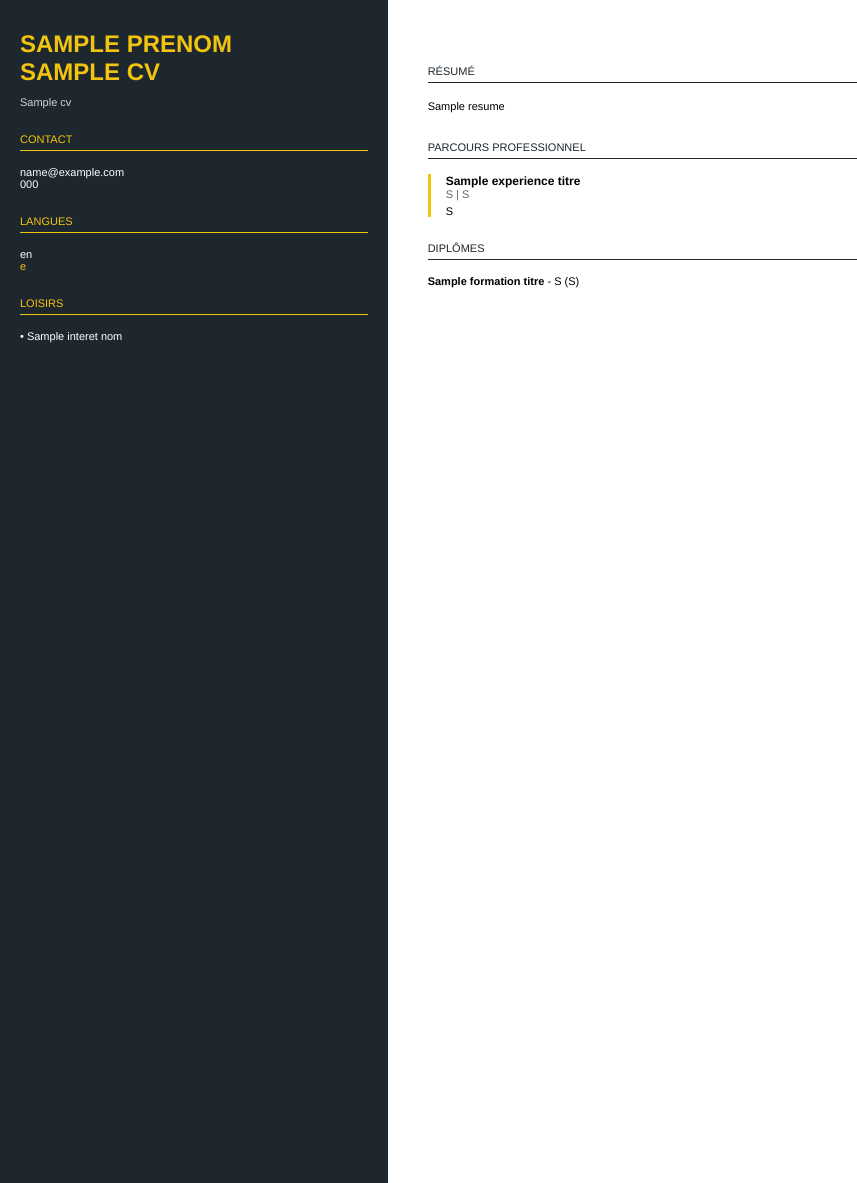
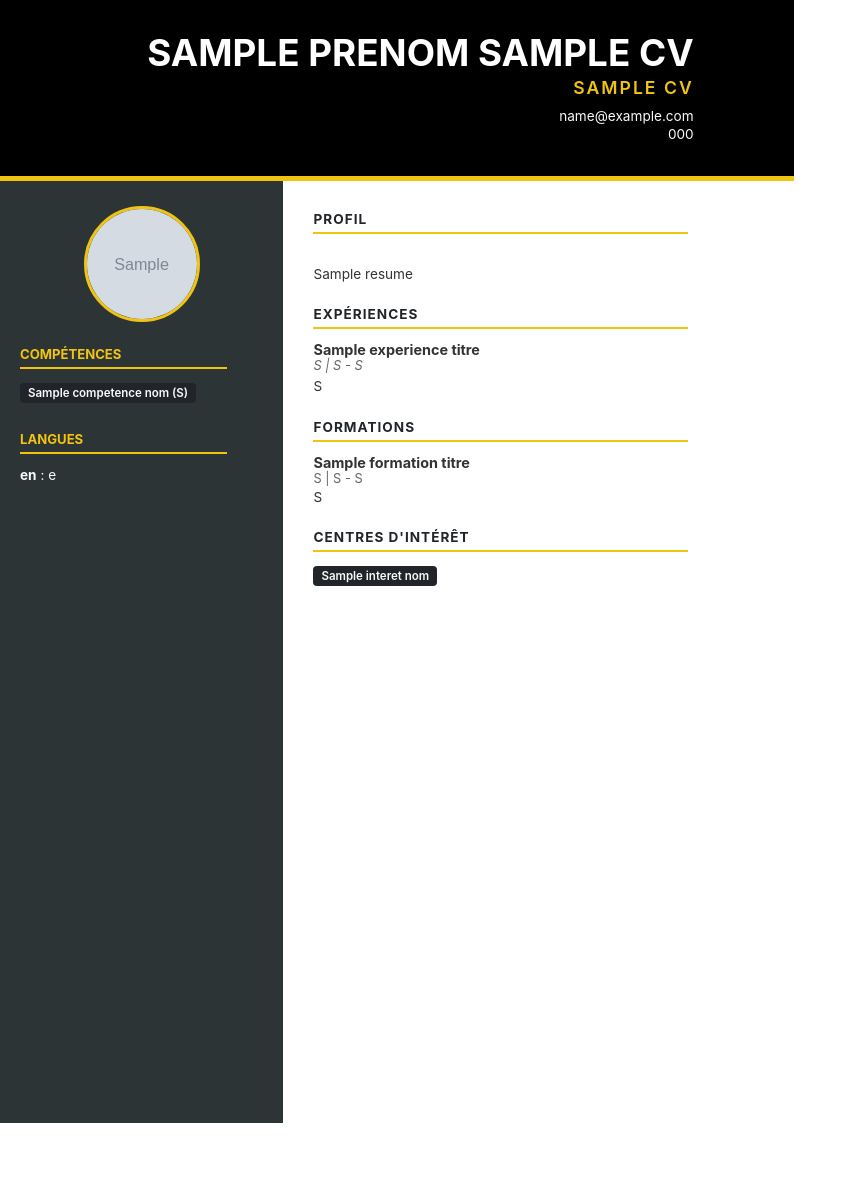
Before and after one commit to AntoineAll/Generateur-de-CV, a PHP site: template templates/tpl4.php in a window 1280 px wide. Shown: the whole page, without its empty margins (0-857 px from the left). After the commit the page ends 1123 px from the top, so only its background shows below. Run offline with PHP 8.4, Linux system fonts and the light colour scheme; the template is opened without the code that fills it: most values are stand-ins (such as "Sample title", 1, 10 or a date in 2020); grey boxes marked "Sample" are stand-in pictures.

Commit message:
Ajout du Template tpl4.php fonctionnel à 99%

```diff
--- a/templates/tpl4.php
+++ b/templates/tpl4.php
@@ -1,56 +1,268 @@
 <!DOCTYPE html>
-<html>
+<html lang="fr">
 <head>
     <meta charset="UTF-8">
     <style>
-        @page { margin: 0; }
-        body { font-family: Helvetica, sans-serif; margin: 0; padding: 0; font-size: 11px; }
-        table { width: 100%; border-collapse: collapse; table-layout: fixed; }
-        .sidebar { width: 30%; background: #1e272e; color: #ffffff; vertical-align: top; padding: 30px 20px; height: 297mm; }
-        .main { width: 70%; padding: 40px; vertical-align: top; background: #ffffff; }
-        .gold { color: #f1c40f; }
-        .section-title { color: #f1c40f; border-bottom: 1px solid #f1c40f; padding-bottom: 5px; margin: 25px 0 15px 0; text-transform: uppercase; }
+        /* --- CONFIGURATION GLOBALE --- */
+        @page { margin: 0; size: A4; }
+        :root {
+            --main-color: #212529;
+            --accent-color: #f1c40f;
+            --side-bg: #f8f9fa;
+            --text-side: #2d3436;
+            --header-bg: #212529;
+        }
+        body {
+            margin: 0;
+            padding: 0;
+            font-family: 'Inter', Helvetica, Arial, sans-serif;
+            color: #333;
+            background: #ffffff;
+            -webkit-print-color-adjust: exact;
+        }
+
+        .tpl-container {
+            width: 210mm;
+            height: 297mm;
+            position: relative;
+            background: white;
+            overflow: hidden;
+        }
+
+        /* --- HEADER ALIGNÉ À DROITE --- */
+        .tpl-header {
+            position: absolute;
+            top: 0;
+            left: 0;
+            width: 100%;
+            height: 48mm;
+            background: #000000;
+            border-bottom: 5px solid var(--accent-color);
+            display: flex;
+            flex-direction: column;
+            justify-content: center;
+            align-items: flex-end;
+            text-align: right;
+            padding-right: 100px;
+            box-sizing: border-box;
+            z-index: 10;
+        }
+
+        h1 { margin: 0; color: #ffffff; font-size: 2.3rem; text-transform: uppercase; line-height: 1; }
+
+        .job-title {
+            margin: 5px 0 10px 0;
+            font-size: 1.1rem;
+            color: var(--accent-color);
+            letter-spacing: 2px;
+            text-transform: uppercase;
+            font-weight: 600;
+        }
+
+        .contact-top {
+            display: flex;
+            flex-direction: column;
+            gap: 2px;
+            font-size: 0.85rem;
+            color: #f8f9fa;
+        }
+
+        /* --- CORPS --- */
+        .tpl-sidebar {
+            position: absolute;
+            top: 48mm;
+            left: 0;
+            width: 75mm;
+            height: calc(297mm - 48mm);
+            background: var(--text-side);
+            padding: 25px 20px;
+            box-sizing: border-box;
+            color: var(--side-bg);
+        }
+
+        .sidebar-photo-container {
+            text-align: center;
+            margin-bottom: 20px;
+        }
+
+        .preview-photo {
+            width: 110px;
+            height: 110px;
+            border: 3px solid var(--accent-color);
+            border-radius: 50%;
+            object-fit: cover;
+        }
+
+        .tpl-main {
+            position: absolute;
+            top: 48mm;
+            left: 75mm;
+            width: 135mm;
+            height: calc(297mm - 48mm);
+            padding: 30px 40px 30px 30px;
+            box-sizing: border-box;
+            background: #ffffff;
+        }
+
+        /* --- STYLES SECTIONS --- */
+        .section-wrapper { margin-bottom: 22px; width: 100%; }
+
+        .section-header {
+            border-bottom: 2px solid var(--accent-color);
+            color: var(--main-color);
+            font-weight: bold;
+            margin-bottom: 12px;
+            padding-bottom: 5px;
+            font-size: 0.85rem;
+            text-transform: uppercase;
+            letter-spacing: 1px;
+            width: 85%;
+        }
+
+        .sidebar-header {
+            border-bottom: 2px solid var(--accent-color);
+            color: var(--accent-color);
+            margin-bottom: 12px;
+            padding-bottom: 5px;
+            font-weight: bold;
+            font-size: 0.82rem;
+            text-transform: uppercase;
+            width: 85%;
+        }
+
+        .small {
+            font-size: 0.85rem;
+            line-height: 1.4;
+            max-width: 85%;
+            word-wrap: break-word;
+        }
+
+        .badge-limit {
+            max-width: 85%;
+            display: block;
+        }
+
+        .badge-item {
+            display: inline-block;
+            background: var(--main-color);
+            color: var(--side-bg);
+            padding: 3px 8px;
+            border-radius: 4px;
+            margin-right: 4px;
+            margin-bottom: 6px;
+            font-size: 0.72rem;
+            font-weight: 600;
+        }
+
+        .fw-bold { font-weight: bold; }
+        .text-muted { color: #666; font-size: 0.8rem; }
     </style>
 </head>
 <body>
-    <table>
-        <tr>
-            <td class="sidebar">
-                <h1 class="gold" style="margin:0; font-size:24px;"><?= mb_strtoupper($cv['prenom']) ?><br><?= mb_strtoupper($cv['nom']) ?></h1>
-                <p style="margin-top:10px; opacity: 0.8;"><?= htmlspecialchars($cv['titre']) ?></p>
 
-                <div class="section-title">Contact</div>
-                <p><?= htmlspecialchars($cv['email']) ?><br><?= htmlspecialchars($cv['telephone']) ?></p>
+<div class="tpl-container">
+    <header class="tpl-header">
+        <h1><?= htmlspecialchars($cv['prenom']) ?> <span class="fw-bold"><?= htmlspecialchars($cv['nom']) ?></span></h1>
+        <div class="job-title"><?= htmlspecialchars($cv['titre'] ?? '') ?></div>
 
-                <div class="section-title">Langues</div>
-                <?php foreach ($cv['langue_nom'] as $i => $nom): if(!empty($nom)): ?>
-                    <p><?= htmlspecialchars($nom) ?><br><span class="gold"><?= htmlspecialchars($cv['langue_niveau'][$i]) ?></span></p>
+        <div class="contact-top">
+            <?php if(!empty($cv['email'])): ?>
+                <div><?= htmlspecialchars($cv['email']) ?></div>
+            <?php endif; ?>
+            <?php if(!empty($cv['telephone'])): ?>
+                <div><?= htmlspecialchars($cv['telephone']) ?></div>
+            <?php endif; ?>
+        </div>
+    </header>
+
+    <aside class="tpl-sidebar">
+        <?php if (!empty($cv['photo_embed'])): ?>
+            <div class="sidebar-photo-container">
+                <img src="<?= $cv['photo_embed'] ?>" class="preview-photo">
+            </div>
+        <?php endif; ?>
+
+        <?php if (!empty($cv['competence_nom'])): ?>
+        <div class="section-wrapper">
+            <div class="sidebar-header">Compétences</div>
+            <div class="badge-limit">
+                <?php foreach($cv['competence_nom'] as $i => $nom): if(!empty($nom)): ?>
+                    <span class="badge-item">
+                        <?= htmlspecialchars($nom) ?>
+                        <?= !empty($cv['competence_niveau'][$i]) ? '('.htmlspecialchars($cv['competence_niveau'][$i]).')' : '' ?>
+                    </span>
                 <?php endif; endforeach; ?>
+            </div>
+        </div>
+        <?php endif; ?>
 
-                <div class="section-title">Loisirs</div>
-                <?php foreach ($cv['interet_nom'] as $nom): if(!empty($nom)): ?>
-                    <div style="margin-bottom:5px;">• <?= htmlspecialchars($nom) ?></div>
+        <?php if (!empty($cv['langue_nom'])): ?>
+        <div class="section-wrapper">
+            <div class="sidebar-header">Langues</div>
+            <?php foreach($cv['langue_nom'] as $i => $nom): if(!empty($nom)): ?>
+                <div class="small" style="margin-bottom:6px">
+                    <strong><?= htmlspecialchars($nom) ?></strong> : <?= htmlspecialchars($cv['langue_niveau'][$i]) ?>
+                </div>
+            <?php endif; endforeach; ?>
+        </div>
+        <?php endif; ?>
+    </aside>
+
+    <main class="tpl-main">
+        <?php if (!empty($cv['resume'])): ?>
+        <div class="section-wrapper">
+            <div class="section-header">Profil</div>
+            <div class="small" style="white-space: pre-line; text-align: justify;">
+                <?= htmlspecialchars($cv['resume']) ?>
+            </div>
+        </div>
+        <?php endif; ?>
+
+        <?php if (!empty($cv['experience_titre'])): ?>
+        <div class="section-wrapper">
+            <div class="section-header">Expériences</div>
+            <?php foreach($cv['experience_titre'] as $i => $titre): if(!empty($titre)): ?>
+                <div style="margin-bottom: 15px;">
+                    <div class="fw-bold" style="font-size:0.9rem; color: #333;"><?= htmlspecialchars($titre) ?></div>
+                    <div class="text-muted" style="margin-bottom: 4px; font-style: italic;">
+                        <?= htmlspecialchars($cv['experience_etab'][$i] ?? '') ?> |
+                        <?= htmlspecialchars($cv['experience_debut'][$i] ?? '') ?> - <?= htmlspecialchars($cv['experience_fin'][$i] ?? '') ?>
+                    </div>
+                    <div class="small" style="white-space: pre-line;"><?= htmlspecialchars($cv['experience_desc'][$i] ?? '') ?></div>
+                </div>
+            <?php endif; endforeach; ?>
+        </div>
+        <?php endif; ?>
+
+        <?php if (!empty($cv['formation_titre'])): ?>
+        <div class="section-wrapper">
+            <div class="section-header">Formations</div>
+            <?php foreach($cv['formation_titre'] as $i => $titre): if(!empty($titre)): ?>
+                <div style="margin-bottom: 12px;">
+                    <div class="fw-bold" style="font-size:0.9rem;"><?= htmlspecialchars($titre) ?></div>
+                    <div class="text-muted" style="margin-bottom: 2px;">
+                        <?= htmlspecialchars($cv['formation_etab'][$i] ?? '') ?> | <?= htmlspecialchars($cv['formation_debut'][$i] ?? '') ?> - <?= htmlspecialchars($cv['formation_fin'][$i] ?? '') ?>
+                    </div>
+                    <?php if(!empty($cv['formation_desc'][$i])): ?>
+                        <div class="small" style="white-space: pre-line;"><?= htmlspecialchars($cv['formation_desc'][$i]) ?></div>
+                    <?php endif; ?>
+                </div>
+            <?php endif; endforeach; ?>
+        </div>
+        <?php endif; ?>
+
+        <?php if (!empty($cv['interet_nom'])): ?>
+        <div class="section-wrapper">
+            <div class="section-header">Centres d'intérêt</div>
+            <div class="badge-limit">
+                <?php foreach($cv['interet_nom'] as $nom): if(!empty($nom)): ?>
+                    <span class="badge-item"><?= htmlspecialchars($nom) ?></span>
                 <?php endif; endforeach; ?>
-            </td>
-            <td class="main">
-                <div class="section-title" style="color:#1e272e; border-color:#1e272e;">Résumé</div>
-                <p style="line-height: 1.6;"><?= nl2br(htmlspecialchars($cv['resume'])) ?></p>
+            </div>
+        </div>
+        <?php endif; ?>
+    </main>
+</div>
 
-                <div class="section-title" style="color:#1e272e; border-color:#1e272e;">Parcours Professionnel</div>
-                <?php foreach ($cv['experience_titre'] as $i => $titre): if(!empty($titre)): ?>
-                    <div style="margin-bottom:20px; border-left: 3px solid #f1c40f; padding-left:15px;">
-                        <div style="font-weight:bold; font-size:12px;"><?= htmlspecialchars($titre) ?></div>
-                        <div style="color:#666;"><?= htmlspecialchars($cv['experience_etab'][$i]) ?> | <?= htmlspecialchars($cv['experience_debut'][$i]) ?></div>
-                        <p style="margin-top:5px;"><?= nl2br(htmlspecialchars($cv['experience_desc'][$i])) ?></p>
-                    </div>
-                <?php endif; endforeach; ?>
-
-                <div class="section-title" style="color:#1e272e; border-color:#1e272e;">Diplômes</div>
-                <?php foreach ($cv['formation_titre'] as $i => $titre): if(!empty($titre)): ?>
-                    <p><strong><?= htmlspecialchars($titre) ?></strong> - <?= htmlspecialchars($cv['formation_etab'][$i]) ?> (<?= htmlspecialchars($cv['formation_fin'][$i]) ?>)</p>
-                <?php endif; endforeach; ?>
-            </td>
-        </tr>
-    </table>
 </body>
 </html>
```
